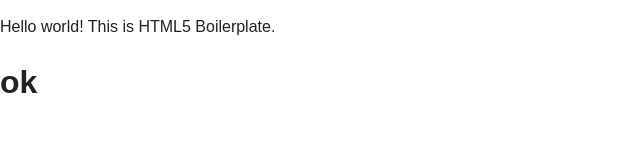
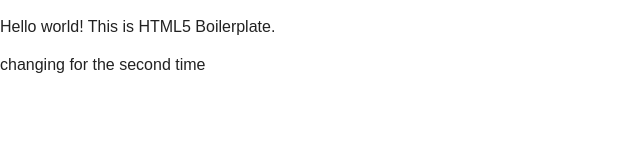
Before and after one commit to sunigu11/frontend-hackathon, a plain HTML site: page index.html in a window 1280 px wide. Shown: the whole page, without its empty margins (0-640 px from the left). Drawn offline with nearby package versions, Linux system fonts and the light colour scheme.

Commit message:
added a para

```diff
--- a/index.html
+++ b/index.html
@@ -19,7 +19,7 @@
         <![endif]-->
 
         <p>Hello world! This is HTML5 Boilerplate.</p>
-        <h1>ok</h1>
+        <p>changing for the second time</p>
 
         <script src="//ajax.googleapis.com/ajax/libs/jquery/1.11.2/jquery.min.js"></script>
         <script>window.jQuery || document.write('<script src="js/vendor/jquery-1.11.2.min.js"><\/script>')</script>
```
